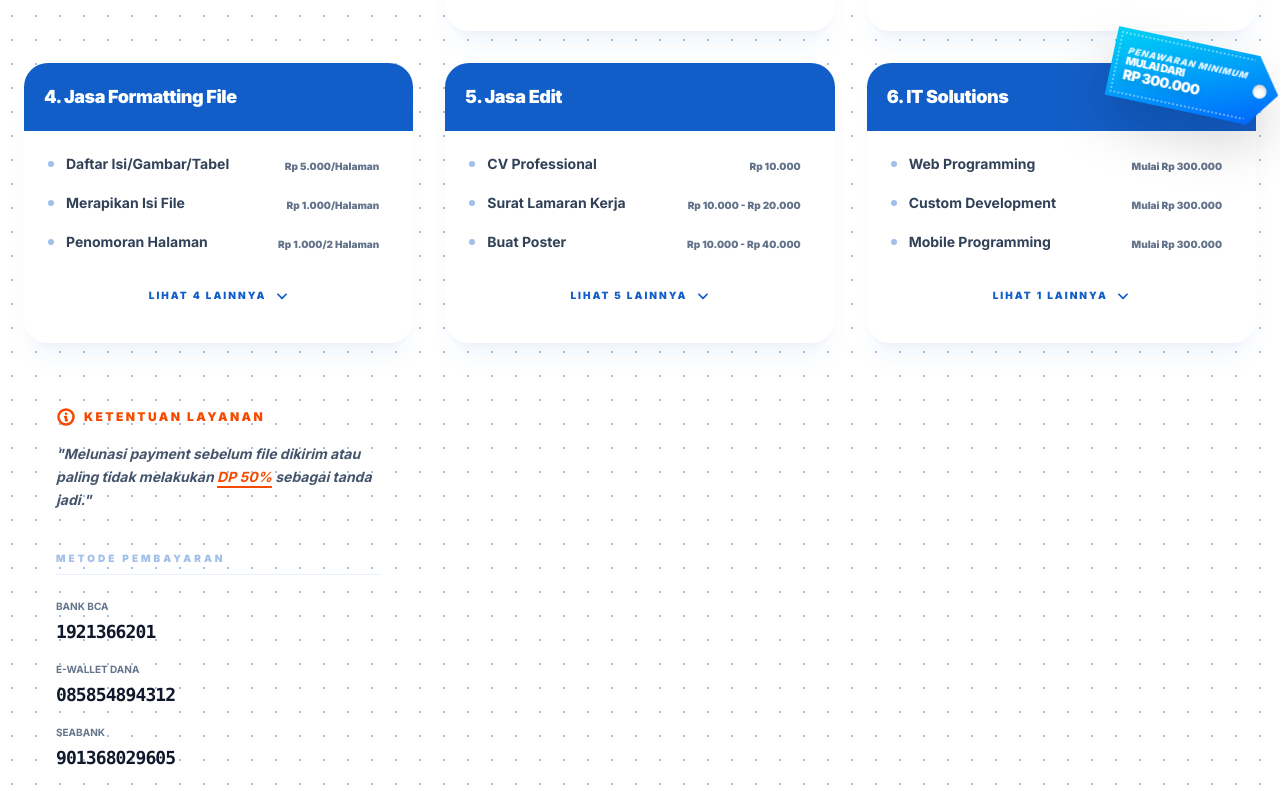
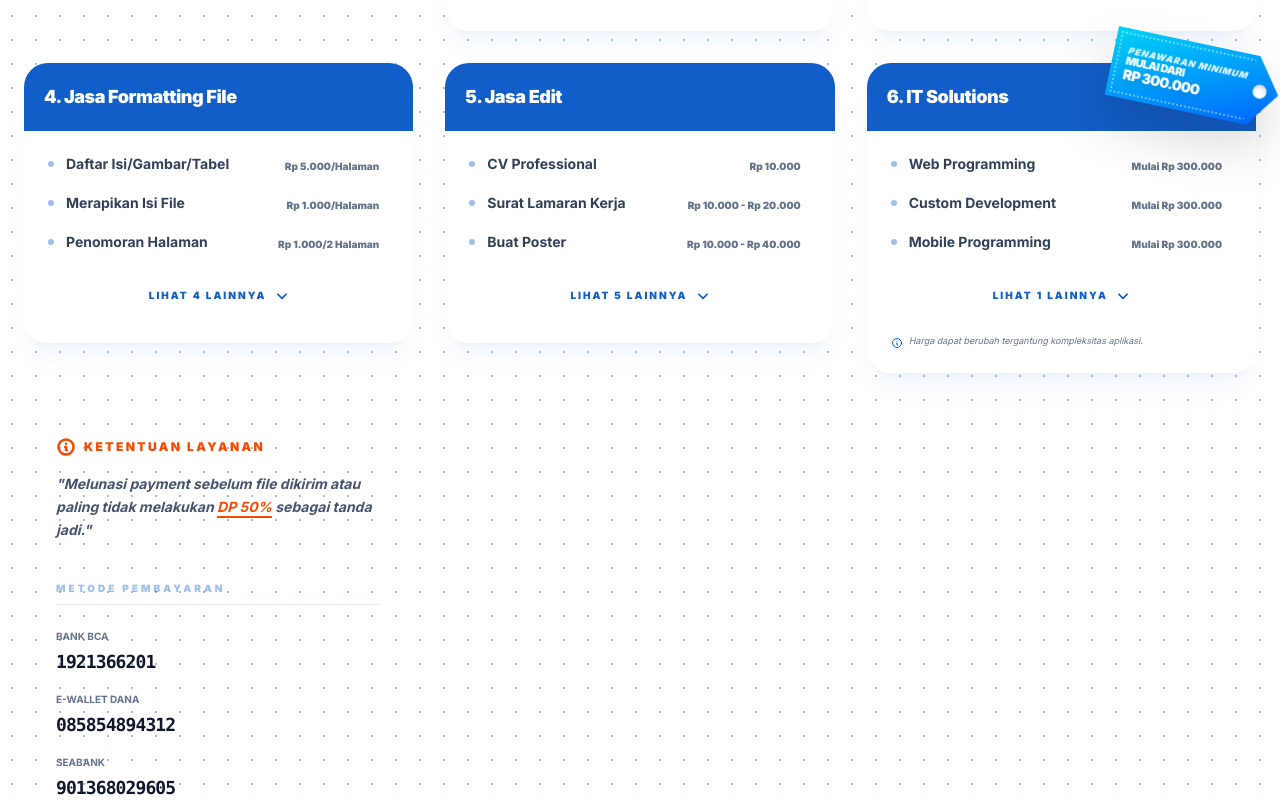
Before and after one commit to MakdumIbrohim/mifabye-finance, a Next.js app: page / in a window 1280 px wide. Shown: the part 1700-2500 px from the top of the page. Built offline with nearby package versions, Linux system fonts and the light colour scheme.

Commit message:
feat: add conditional price disclaimer for IT Solutions service category

```diff
--- a/app/page.tsx
+++ b/app/page.tsx
@@ -291,6 +291,13 @@ export default function LandingPage() {
                         </svg>
                       </button>
                     )}
+                    {/* Specific Disclaimer for IT Solutions */}
+                    {svc.category === "6. IT Solutions" && (
+                      <p className={`mt-4 text-[9px] italic flex items-start gap-1.5 leading-tight ${isDarkMode ? "text-slate-500" : "text-text-muted"}`}>
+                        <svg className="w-3 h-3 flex-shrink-0 mt-0.5 text-primary" fill="none" stroke="currentColor" viewBox="0 0 24 24"><path strokeLinecap="round" strokeLinejoin="round" strokeWidth={2} d="M13 16h-1v-4h-1m1-4h.01M21 12a9 9 0 11-18 0 9 9 0 0118 0z" /></svg>
+                        Harga dapat berubah tergantung kompleksitas aplikasi.
+                      </p>
+                    )}
                   </div>
                 </div>
               );
```
